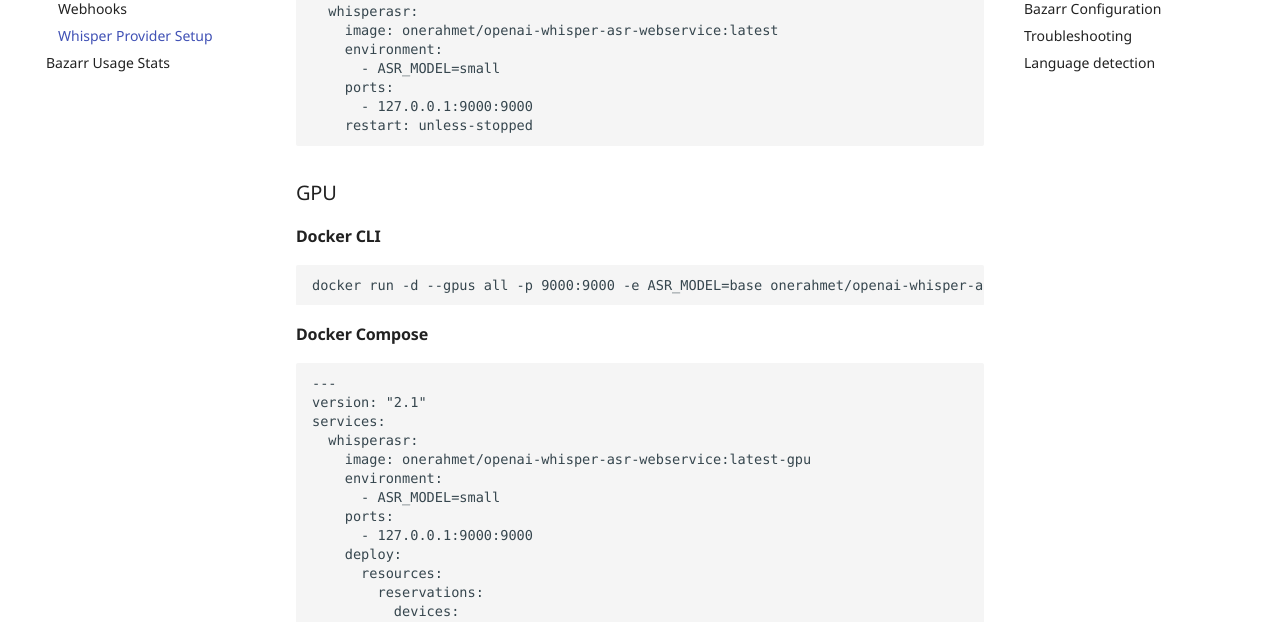
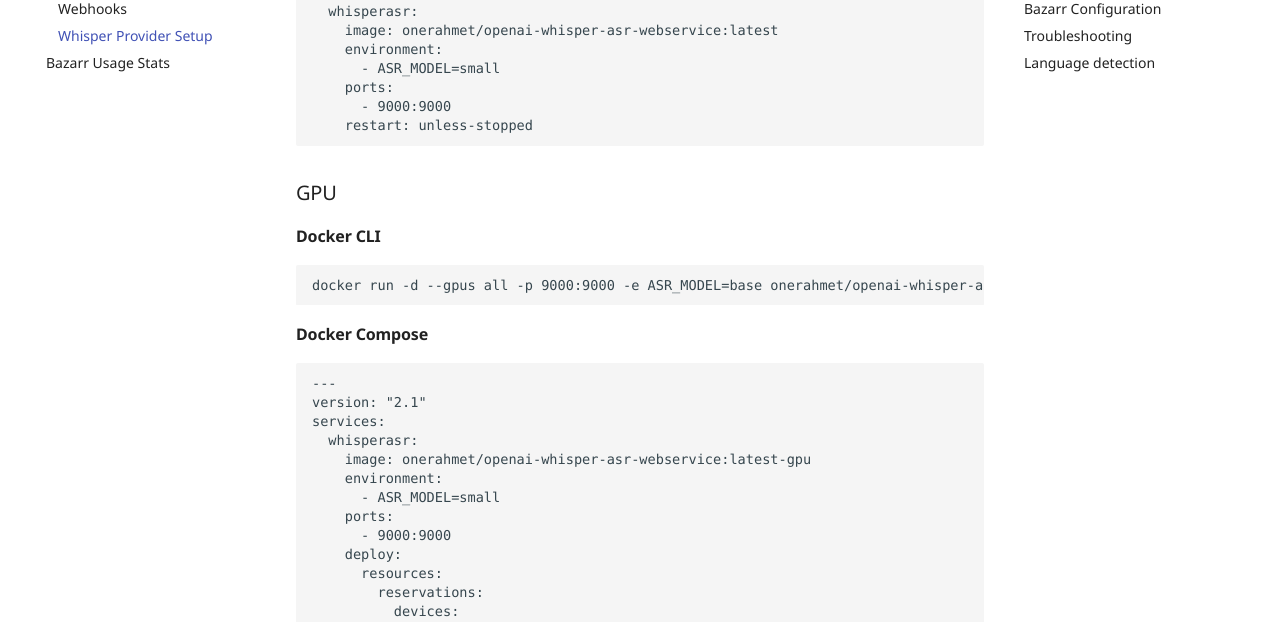
Before and after one commit to bazarr/wiki, an MkDocs documentation site: the page built from docs/Additional-Configuration/Whisper Provider.md, in a window 1280 px wide and 1400 px high, scrolled down 882 px. Shown: the part 314-936 px from the top of the window. Built offline with MkDocs 1.6.1 and Material for MkDocs 9.7.7, drawn with Linux system fonts in a browser that asks for light colours; some web fonts are replaced; comment, search, counter and statistics services are not loaded; some of the changed text lies outside the part shown.

Commit message:
probably shouldnt assume this

````diff
--- a/docs/Additional-Configuration/Whisper Provider.md
+++ b/docs/Additional-Configuration/Whisper Provider.md
@@ -40,7 +40,7 @@ services:
     environment:
       - ASR_MODEL=small
     ports:
-      - 127.0.0.1:9000:9000
+      - 9000:9000
     restart: unless-stopped
 ```
 
@@ -63,7 +63,7 @@ services:
     environment:
       - ASR_MODEL=small
     ports:
-      - 127.0.0.1:9000:9000
+      - 9000:9000
     deploy:
       resources:
         reservations:
````
